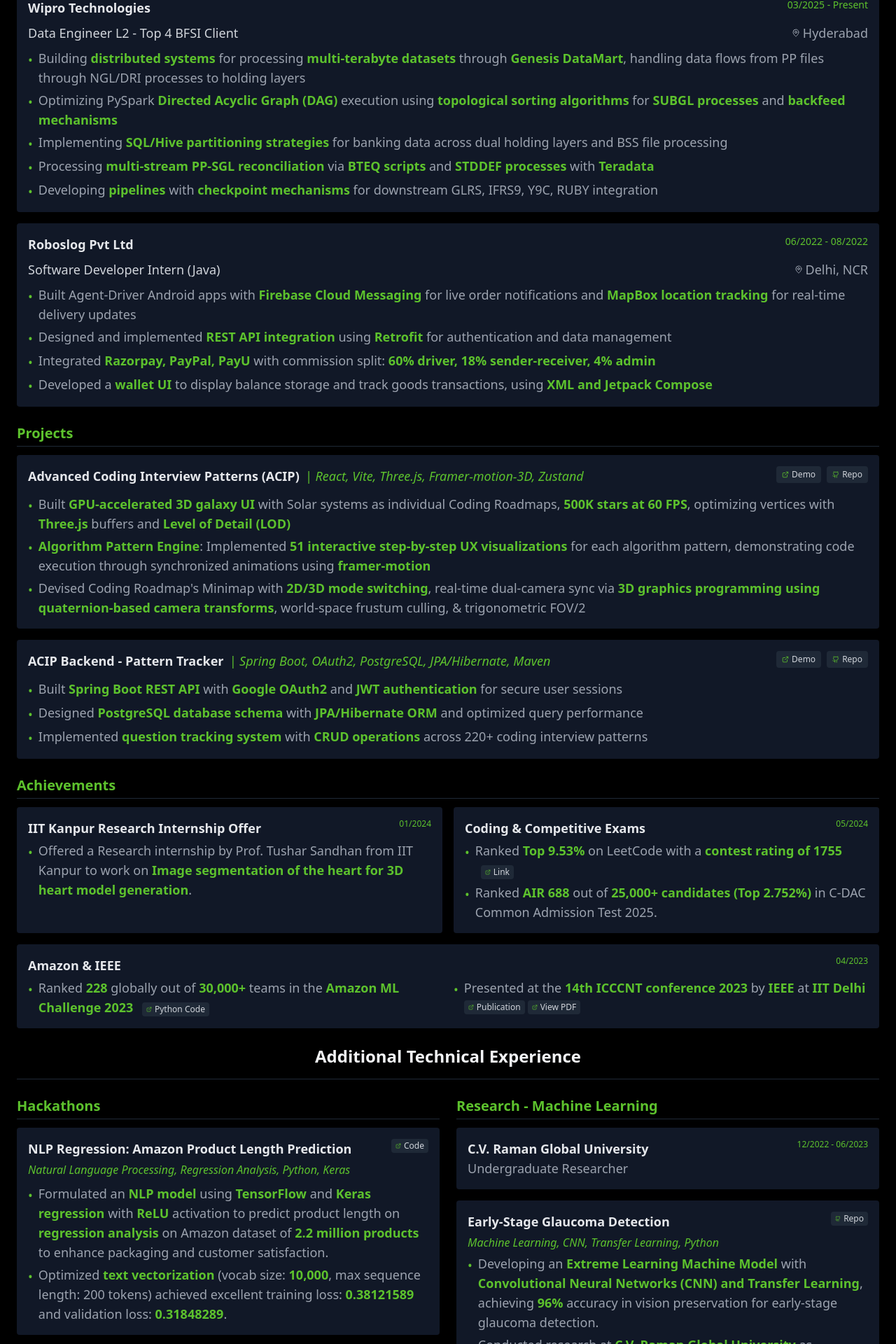
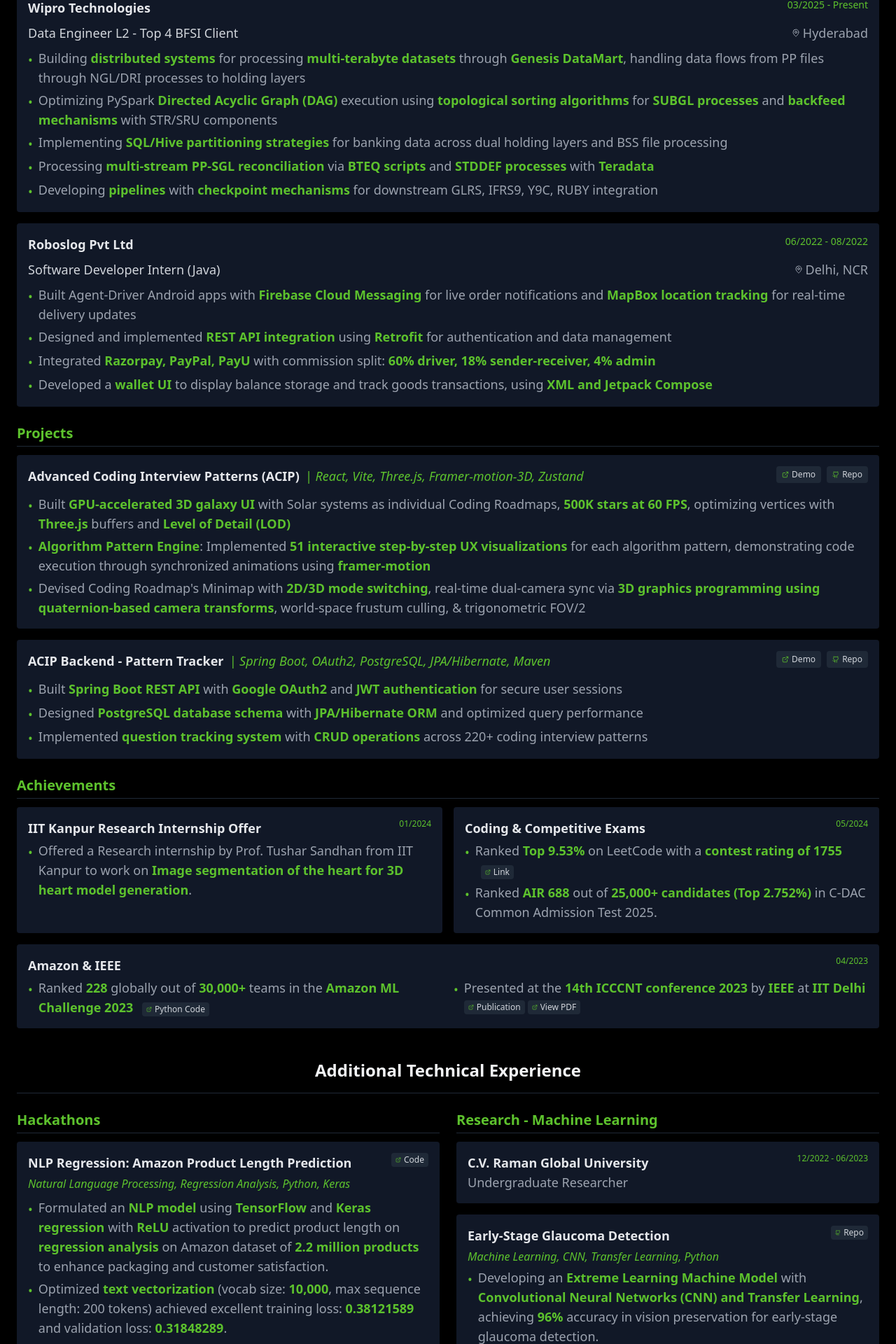
Before and after one commit to s0oraj/customizedresumeversion3, a React app: page / in a window 1280 px wide. Shown: the part 437-2357 px from the top of the page at 70% size. Built offline with nearby package versions, Linux system fonts and the light colour scheme; the HTML template or start-up script is replaced by a standard one.

Commit message:
every step done before color centralization

```diff
--- a/src/components/Resume.tsx
+++ b/src/components/Resume.tsx
@@ -37,5 +37,9 @@
           </div>
         </div>
       </div>
+      {/* Add extra space at the bottom to extend page height, adjust if 2nd page gets new stuff */}
+      <div className="w-full" style={{ height: '695px' }}></div>
+
+
     </div>;
 }
--- a/src/components/sections/AdditionalTechnicalExperience.tsx
+++ b/src/components/sections/AdditionalTechnicalExperience.tsx
@@ -1,7 +1,7 @@
 import React from 'react';
 export function AdditionalTechnicalExperience() {
   return <div className="border-b border-gray-800 pb-4 mb-6">
-      <h2 className="text-2xl font-bold text-center text-gray-100" >
+      <h2 className="text-2xl font-bold text-center text-gray-100" style={{paddingTop: '20px'}} > {/* Adding extra padding before start of second page */}
         Additional Technical Experience
       </h2>
     </div>;
--- a/src/components/sections/Experience.tsx
+++ b/src/components/sections/Experience.tsx
@@ -8,7 +8,7 @@
     position: 'Data Engineer L2 - Top 4 BFSI Client',
     period: '03/2025 - Present',
     location: 'Hyderabad',
-    points: ['Building <span class="font-semibold text-[#5DC22D]">distributed systems</span> for processing <span class="font-semibold text-[#5DC22D]">multi-terabyte datasets</span> through <span class="font-semibold text-[#5DC22D]">Genesis DataMart</span>, handling data flows from PP files through NGL/DRI processes to holding layers', 'Optimizing PySpark <span class="font-semibold text-[#5DC22D]">Directed Acyclic Graph (DAG)</span> execution using <span class="font-semibold text-[#5DC22D]">topological sorting algorithms</span> for <span class="font-semibold text-[#5DC22D]">SUBGL processes</span> and <span class="font-semibold text-[#5DC22D]">backfeed mechanisms</span> ', 'Implementing <span class="font-semibold text-[#5DC22D]">SQL/Hive partitioning strategies</span> for banking data across dual holding layers and BSS file processing', 'Processing <span class="font-semibold text-[#5DC22D]">multi-stream PP-SGL reconciliation</span> via <span class="font-semibold text-[#5DC22D]">BTEQ scripts</span> and <span class="font-semibold text-[#5DC22D]">STDDEF processes</span> with <span class="font-semibold text-[#5DC22D]">Teradata</span>', 'Developing <span class="font-semibold text-[#5DC22D]">pipelines</span> with <span class="font-semibold text-[#5DC22D]">checkpoint mechanisms</span> for downstream GLRS, IFRS9, Y9C, RUBY integration']
+    points: ['Building <span class="font-semibold text-[#5DC22D]">distributed systems</span> for processing <span class="font-semibold text-[#5DC22D]">multi-terabyte datasets</span> through <span class="font-semibold text-[#5DC22D]">Genesis DataMart</span>, handling data flows from PP files through NGL/DRI processes to holding layers', 'Optimizing PySpark <span class="font-semibold text-[#5DC22D]">Directed Acyclic Graph (DAG)</span> execution using <span class="font-semibold text-[#5DC22D]">topological sorting algorithms</span> for <span class="font-semibold text-[#5DC22D]">SUBGL processes</span> and <span class="font-semibold text-[#5DC22D]">backfeed mechanisms</span> with STR/SRU components', 'Implementing <span class="font-semibold text-[#5DC22D]">SQL/Hive partitioning strategies</span> for banking data across dual holding layers and BSS file processing', 'Processing <span class="font-semibold text-[#5DC22D]">multi-stream PP-SGL reconciliation</span> via <span class="font-semibold text-[#5DC22D]">BTEQ scripts</span> and <span class="font-semibold text-[#5DC22D]">STDDEF processes</span> with <span class="font-semibold text-[#5DC22D]">Teradata</span>', 'Developing <span class="font-semibold text-[#5DC22D]">pipelines</span> with <span class="font-semibold text-[#5DC22D]">checkpoint mechanisms</span> for downstream GLRS, IFRS9, Y9C, RUBY integration']
   }, {
     company: 'Roboslog Pvt Ltd',
     position: 'Software Developer Intern (Java)',
```
